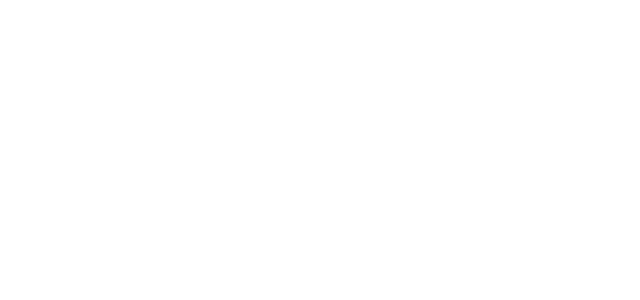
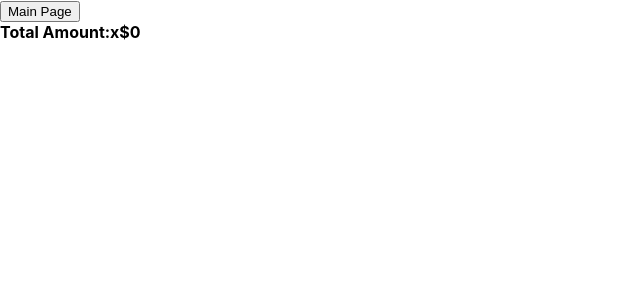
Before and after one commit to Meiramkhanova/ExpenseTrackUsingRedux, a React (Create React App) app: page /list in a window 1280 px wide. Shown: the top 300 px of the page, without its empty margins (0-640 px from the left). Built offline with nearby package versions, Linux system fonts and the light colour scheme.

Commit message:
Added total amoumt showing functionality

```diff
--- a/src/pages/AddItems.jsx
+++ b/src/pages/AddItems.jsx
@@ -7,7 +7,16 @@
   const [amount, setAmount] = useState("");
   const [date, setDate] = useState("");
 
-  const navigateTo = useNavigate();
+  const navigateToBack = useNavigate();
+  const navigateToList = useNavigate();
+
+  const handleClickBack = () => {
+    navigateToBack("/");
+  };
+
+  const handleClicktoList = () => {
+    navigateToList("/list");
+  };
 
   const handleNameChange = (e) => {
     setName(e.target.value);
@@ -33,7 +42,10 @@
 
     list.push({ id: uuidv4(), name, amount, date });
     sessionStorage.setItem("list", JSON.stringify(list));
-    navigateTo("/");
+
+    setName("");
+    setAmount("");
+    setDate("");
   };
 
   return (
@@ -47,6 +59,8 @@
       />
       <input onChange={handleDateChange} type="date" name="date" value={date} />
       <button onClick={onSave}>Send</button>
+      <button onClick={handleClickBack}>Main Page</button>
+      <button onClick={handleClicktoList}>See List</button>
     </div>
   );
 }
--- a/src/pages/ListItems.jsx
+++ b/src/pages/ListItems.jsx
@@ -1,8 +1,15 @@
 import { useEffect, useState } from "react";
 import Expense from "../components/Expense";
+import { useNavigate } from "react-router-dom";
 
 export default function ListItems() {
   const [data, setData] = useState([]);
+
+  const navigateTo = useNavigate();
+
+  const handleClickBack = () => {
+    navigateTo("/");
+  };
 
   useEffect(() => {
     let list = sessionStorage.getItem("list");
@@ -22,11 +29,19 @@
     });
   };
 
+  const totalAmount = () => {
+    return data.reduce((acc, current) => acc + parseFloat(current.amount), 0);
+  };
+
   return (
     <div>
       {data.map((expense) => (
         <Expense key={expense.id} expense={expense} onDelete={onDelete} />
       ))}
+      <button onClick={handleClickBack}>Main Page</button>
+      <div>
+        <strong>Total Amount:x${totalAmount()}</strong>
+      </div>
     </div>
   );
 }
```
